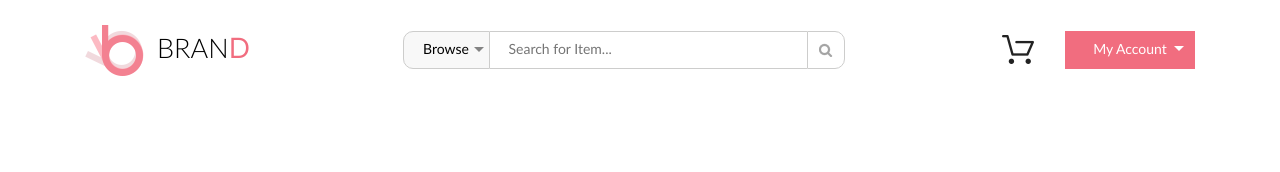
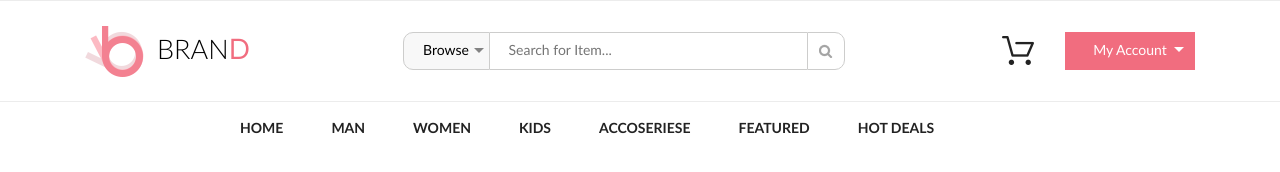
Before and after one commit to alexterua/brand, a plain HTML site: page index.html in a window 1280 px wide. Drawn offline with Linux system fonts and the light colour scheme; files that its build step writes are made by us from their sources; files whose address does not match are found by name.

Commit message:
Добавлена навигация

```diff
--- a/index.html
+++ b/index.html
@@ -28,6 +28,33 @@
             </nav>
         </div>
     </header>
+    <nav class="main-nav">
+        <div class="container">
+            <ul class="main-nav__list">
+                <li class="main-nav__item">
+                    <a class="main-nav__link">Home</a>
+                </li>
+                <li class="main-nav__item">
+                    <a href="#" class="main-nav__link">Man</a>
+                </li>
+                <li class="main-nav__item">
+                    <a href="#" class="main-nav__link">Women</a>
+                </li>
+                <li class="main-nav__item">
+                    <a href="#" class="main-nav__link">Kids</a>
+                </li>
+                <li class="main-nav__item">
+                    <a href="#" class="main-nav__link">Accoseriese</a>
+                </li>
+                <li class="main-nav__item">
+                    <a href="#" class="main-nav__link">Featured</a>
+                </li>
+                <li class="main-nav__item">
+                    <a href="#" class="main-nav__link">Hot Deals</a>
+                </li>
+            </ul>
+        </div>
+    </nav>
 
 
     <script src="js/main.js"></script>
--- a/styles/style.css
+++ b/styles/style.css
@@ -49,15 +49,20 @@ input[type="radio"].visually-hidden {
 
 .container {
     width: 1140px;
-    min-height: 100px;
     padding: 0 15px;
     margin: 0 auto;
 }
 
 .flex-block {
+    min-height: 100px;
     display: flex;
     justify-content: space-between;
     align-items: center;
+}
+
+.header {
+    border-top: 1px solid #ececec;
+    border-bottom: 1px solid #ececec;
 }
 
 .logo {
@@ -168,3 +173,34 @@ input[type="radio"].visually-hidden {
 .user__account {
     margin-left: 26px;
 }
+
+.main-nav__list {
+    width: 800px;
+    padding-left: 0;
+    min-height: 51px;
+    list-style: none;
+    display: flex;
+    flex-wrap: wrap;
+    justify-content: left;
+    margin: 0 auto;
+}
+
+.main-nav__item {
+    /*min-width: 75px;*/
+    text-align: center;
+    margin-right: 48px;
+}
+
+.main-nav__link {
+    text-decoration: none;
+    font-family: "LatoBold", "Arial", sans-serif;
+    font-weight: 700;
+    font-size: 14px;
+    line-height: 26px;
+    color: #222222;
+    text-transform: uppercase;
+}
+
+.main-nav__link--active {
+    border-bottom: 3px solid #ef5b70;
+}
```
